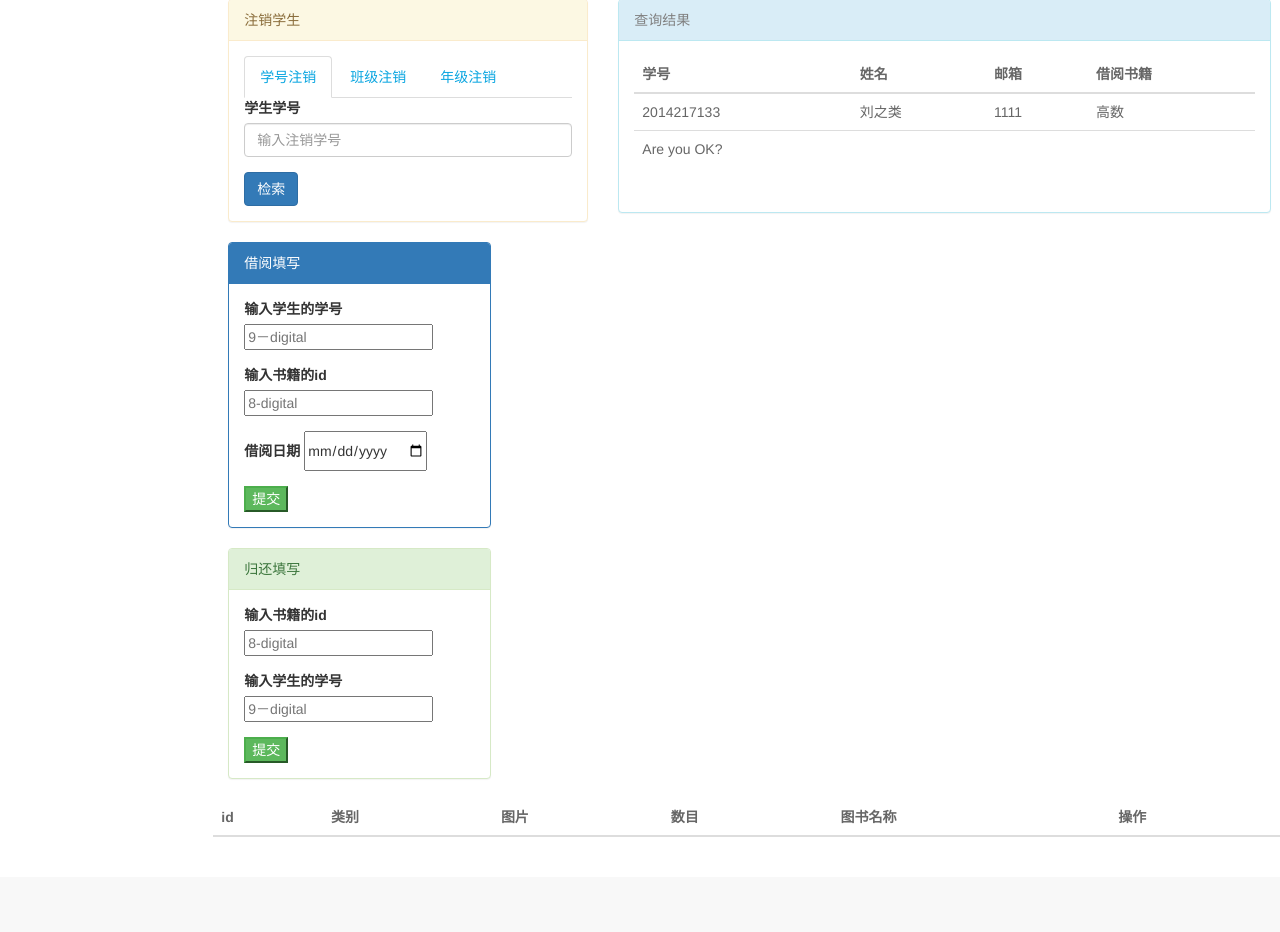
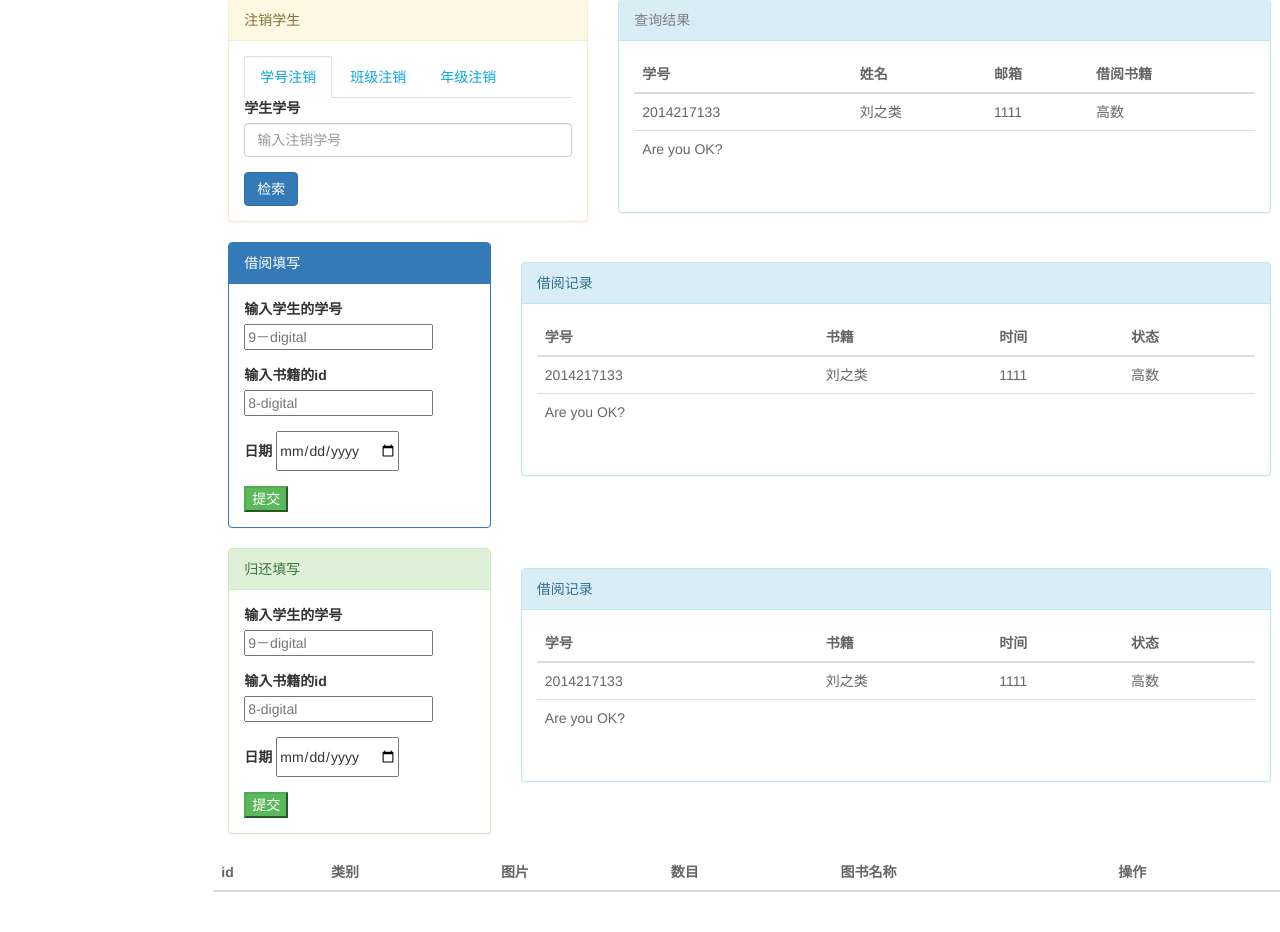
Before and after one commit to bmyell/WebApp, a PHP site: page /management.html in a window 1280 px wide; the page is wider, and only the part inside the window is pictured. Shown: the part 1299-2231 px from the top of that part. Before the commit the page ends 2136 px from the top of that part, so only its background shows below. Run offline with PHP 8.4, Linux system fonts and the light colour scheme; data that the repository does not hold is empty.

Commit message:
return book is ok

```diff
--- a/management.html
+++ b/management.html
@@ -382,10 +382,9 @@
             </div>
             <!--学生的信息结束-->
 
-            <!--借阅和归还-->
+            <!--借阅登记-->
             <div class="container">
                 <div class="row">
-                    <div>
                         <div class="col-md-3">
                             <div class="panel panel-primary">
                                 <div class="panel-heading" >借阅填写</div>
@@ -400,7 +399,7 @@
                                             <input type="text" id="bookIdBorrow" placeholder="8-digital">
                                         </div>
                                         <div class="form-group">
-                                            <label for="dateBorrow">借阅日期</label>
+                                            <label for="dateBorrow">日期</label>
                                             <input type="date" id="dateBorrow" placeholder="9－digital">
                                         </div>
                                         <button type="button" class="btn-success" id="submitBorrow">提交</button>
@@ -408,8 +407,41 @@
                                 </div>
                             </div>
                         </div>
-                    </div>
+                        <div class="col-md-8">
+                        　<div class="panel panel-info">
+                            <div class="panel-heading">
+                                借阅记录
+                            </div>
+                            <div class="panel-body">
+                                <table class="table table-stripted">
+                                    <!--图书借阅成功-->
+                                    <thead>
+                                    <tr>
+                                        <th>学号</th>
+                                        <th>书籍</th>
+                                        <th>时间</th>
+                                        <th>状态</th>
+                                    </tr>
+                                    </thead>
+                                    <tbody>
+                                    <tr>
+                                        <td>2014217133</td>
+                                        <td>刘之类</td>
+                                        <td>1111</td>
+                                        <td>高数</td>
+                                    </tr>
+                                    </tbody>
+                                    <tfoot>
+                                    <tr>
+                                        <td colspan="4"><p>Are you OK?</p></td>
+                                    </tr>
+                                    </tfoot>
+                                </table>
+                            </div>
+                        </div>
+                        </div>
                 </div>
+
             </div>
             <!--归还登记-->
             <div class="container">
@@ -420,17 +452,54 @@
                             <div class="panel-body">
                                 <form>
                                     <div class="form-group">
+                                        <label for="studentIdReturn">输入学生的学号</label>
+                                        <input type="text" id="studentIdReturn" placeholder="9－digital">
+                                    </div>
+                                    <div class="form-group">
                                         <label for="bookIdReturn">输入书籍的id</label>
                                         <input type="text" id="bookIdReturn" placeholder="8-digital">
                                     </div>
                                     <div class="form-group">
-                                        <label for="studentIdReturn">输入学生的学号</label>
-                                        <input type="text" id="studentIdReturn" placeholder="9－digital">
+                                        <label for="dateReturn">日期</label>
+                                        <input type="date" id="dateReturn">
                                     </div>
                                     <button type="button" class="btn-success" id="submitReturn">提交</button>
                                 </form>
                             </div>
                         </div>
+                    </div>
+                    <div class="col-md-8">
+                        　<div class="panel panel-info">
+                        <div class="panel-heading">
+                            借阅记录
+                        </div>
+                        <div class="panel-body">
+                            <table class="table table-stripted">
+                                <!--图书借阅成功-->
+                                <thead>
+                                <tr>
+                                    <th>学号</th>
+                                    <th>书籍</th>
+                                    <th>时间</th>
+                                    <th>状态</th>
+                                </tr>
+                                </thead>
+                                <tbody>
+                                <tr>
+                                    <td>2014217133</td>
+                                    <td>刘之类</td>
+                                    <td>1111</td>
+                                    <td>高数</td>
+                                </tr>
+                                </tbody>
+                                <tfoot>
+                                <tr>
+                                    <td colspan="4"><p>Are you OK?</p></td>
+                                </tr>
+                                </tfoot>
+                            </table>
+                        </div>
+                    </div>
                     </div>
                 </div>
             </div>
```
Also changed, not shown: returnborrow.php (+12 -0 lines), user_manager.js (+47 -0 lines).
